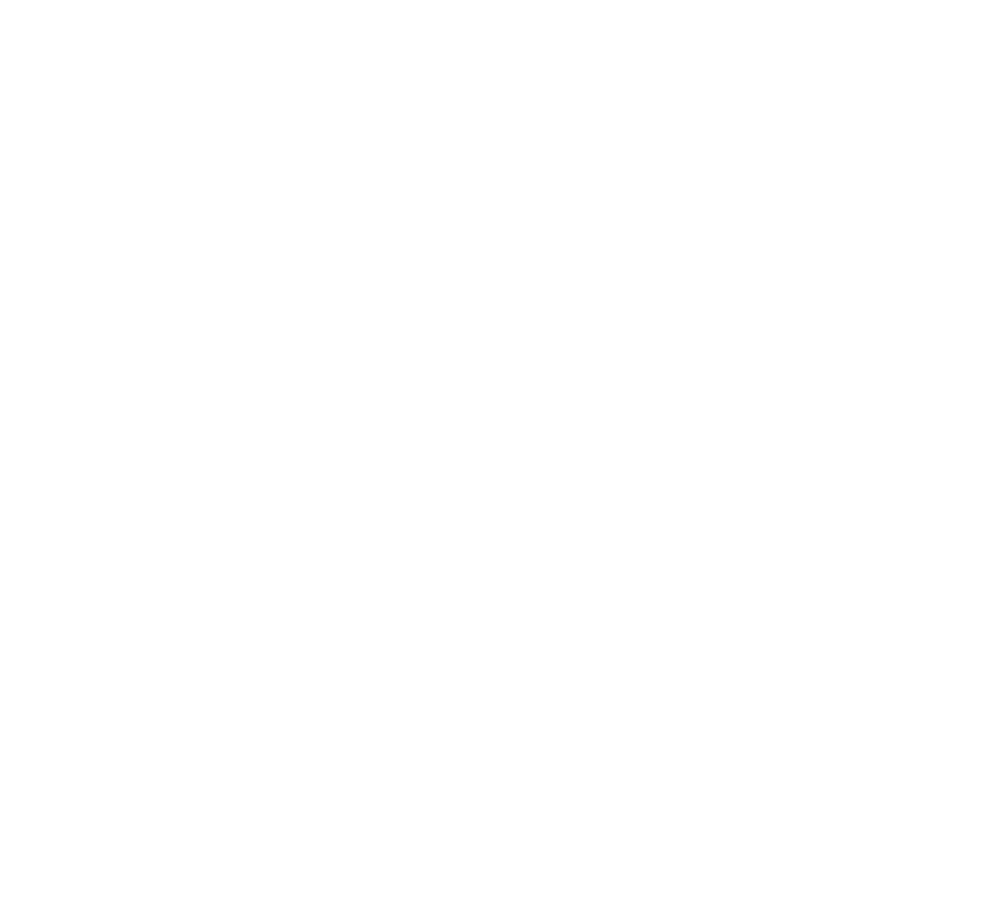
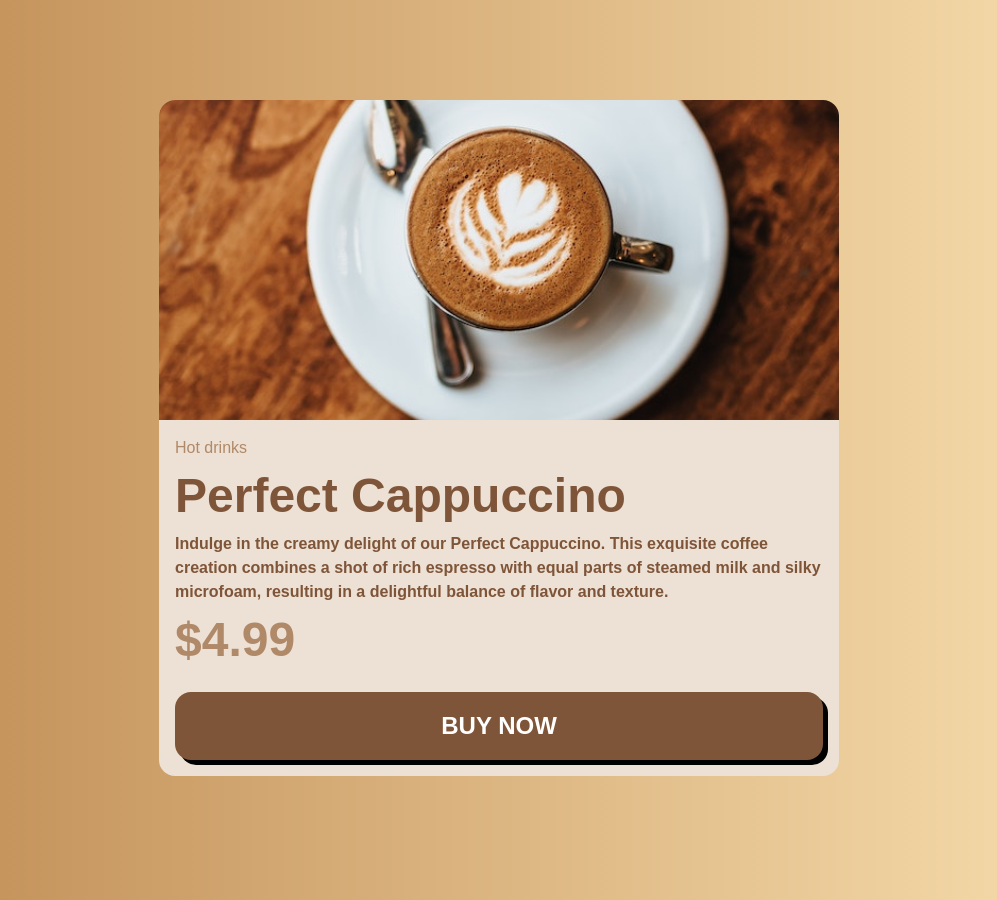
Before and after one commit to irm1005-itec1005-fall-2023/midterm-exam-logrobinson, a plain HTML site: page index.html in a window 1280 px wide. Shown: the whole page, without its empty margins (141-1138 px from the left). Before the commit the page ends 800 px from the top, so only its background shows below. Drawn offline with Linux system fonts and the light colour scheme.

Commit message:
attempt 1

```diff
--- a/index.html
+++ b/index.html
@@ -54,8 +54,20 @@
   -->
 
   <!-- ADD YOUR CODE HERE -->
-
-
+  <main>
+    <div class="product_card">
+      <img src="./images/coffee.jpg" alt="Image of Coffee Cup">
+      <h2 class="hot_drinks">Hot drinks</h2>
+      <h1>Perfect Cappuccino</h1>
+      <p>Indulge in the creamy delight of our Perfect Cappuccino. This exquisite coffee creation combines a shot of rich
+        espresso with equal parts of steamed milk and silky microfoam, resulting in a delightful balance of flavor and
+        texture.</p>
+      <h2 class="price">$4.99</h2>
+      <h2 class="buy">
+        <a href="#">BUY NOW</a>
+      </h2>
+    </div>
+  </main>
   <!-- ADD YOUR CITATION HERE -->
 
 </body>
--- a/style.css
+++ b/style.css
@@ -34,4 +34,84 @@ html {
 
 body {
   font-family: Arial, Helvetica, sans-serif;
+  background: linear-gradient(90deg, hsla(31, 46%, 54%, 1) 0%, hsla(40, 84%, 83%, 1) 100%);
 }
+
+
+.product_card {
+
+  display:flex;
+  justify-content:center;
+  flex-direction: column;
+  border-radius: 1rem;
+
+  margin-left:300px;
+  margin-right:300px;
+  margin-top: 100px;
+  margin-bottom: 100px;
+
+
+  background-color: #ede0d4;
+  color: #ffffff;
+}
+
+.product_card img {
+  width: 100%;
+  max-width: 100%;
+  height: 20rem;
+  object-fit:cover;
+  border-top-left-radius: 1rem;
+  border-top-right-radius: 1rem;
+
+}
+
+
+.hot_drinks {
+  font-weight: 500;
+  font-size: 1rem;
+  color: #b08968;
+  margin-left: 1rem;
+  margin-top: 1rem;
+  }
+
+  h1{
+    color:#7f5539;
+    font-size: 3rem;
+    margin-left: 1rem;
+  }
+
+
+p {
+  text-align:left;
+  font-weight: 700;
+  font-size: 1rem;
+  color: #7f5539;
+  margin-left: 1rem;
+  margin-right: 1rem
+}
+
+
+.price{
+  color:#b08968;
+  margin-left: 1rem;
+  font-size: 3rem;
+}
+
+.buy{
+  display:block;
+  background-color: #7f5539;
+  border-radius: 1rem;
+  padding:1rem;
+  margin:1rem;
+  text-align:center;
+  box-shadow: 5px 5px black;
+}
+
+.buy a{
+  color: #ffffff;
+  text-decoration: none;
+}
+
+.buy a:hover {
+  text-decoration: underline;
+}
```
